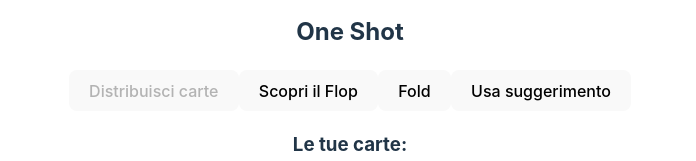
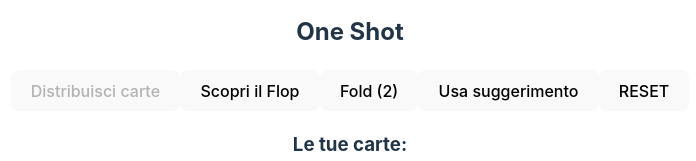
Before and after one commit to SamPwnd/poker-one-shot, a React (Vite) app: page / in a window 1280 px wide. Both pictures are taken after a click on the button "Distribuisci carte". Shown: the part 294-455 px from the top of the page, without its empty margins (290-986 px from the left). Built offline with nearby package versions, Linux system fonts and the light colour scheme.

Commit message:
funzionalità fold gratuiti

```diff
--- a/src/components/PokerTable.jsx
+++ b/src/components/PokerTable.jsx
@@ -1,4 +1,4 @@
-import React, { useState } from 'react';
+import React, { useState, useEffect } from 'react';
 import PokerCard from 'react-pokercards';
 import pokersolver from 'pokersolver';
 
@@ -34,6 +34,7 @@ const PokerTable = () => {
     const [botRank, setBotRank] = useState('');
     const [gameStage, setGameStage] = useState(0); // 0: Pre-flop, 1: Flop, 2: Turn, 3: River, 4: Decide, 5: Show Winner
     const [hasFolded, setHasFolded] = useState(false);
+    const [freeFolds, setFreeFolds] = useState(2);
     const [score, setScore] = useState(0);
     const [hintUsed, setHintUsed] = useState(false);
     const [botHint, setBotHint] = useState(''); // Mostra i punti del bot
@@ -129,11 +130,24 @@ const PokerTable = () => {
     };
 
     const handleFold = () => {
+        if (freeFolds > 0 && gameStage < 4) {
+            // Fold gratuito
+            setFreeFolds((prevFolds) => prevFolds - 1);
+        }
+        else {
+            updateScore(-1); // Fold = -1
+        }
         setHasFolded(true);
         setResult('Hai fatto fold!');
-        updateScore(-1); // Fold = -1
         setGameStage(5);
         setBotHint(botRank)
+    };
+
+    const getFoldButtonText = () => {
+        if (gameStage >= 4 || freeFolds === 0) {
+            return 'Fold'; // Fase successiva al River o nessun fold gratuito
+        }
+        return `Fold (${freeFolds})`; // Mostra il numero di fold gratuiti rimanenti
     };
 
     const updateScore = (change) => {
@@ -146,6 +160,18 @@ const PokerTable = () => {
             setHintUsed(true);
         }
     };
+
+    const resetGame = () => {
+        setGameStage(0); // Reset del gioco
+        setScore(0);
+    }
+    useEffect(() => {
+        if (score >= 5) {
+            setResult('Hai raggiunto 5 punti! Congratulazioni!');
+            resetGame();
+        }
+    }, [score]);
+
 
 
     return (
@@ -160,10 +186,10 @@ const PokerTable = () => {
             {gameStage > 0 && gameStage < 5 && (
                 <>
                     <button onClick={handleFold} disabled={hasFolded}>
-                    Fold
+                        {getFoldButtonText()}
                     </button>
                     <button onClick={showBotHint} disabled={hintUsed || gameStage === 0}>
-                    Usa suggerimento
+                        Usa suggerimento
                     </button>
                 </>
             )}
@@ -172,6 +198,7 @@ const PokerTable = () => {
 
             {gameStage > 0 && (
                 <>
+                <button onClick={resetGame}>RESET</button>
                 <div style={{ marginTop: '20px' }}>
                     <h3>Le tue carte:</h3>
                     {playerHand.map((card) => (
```
